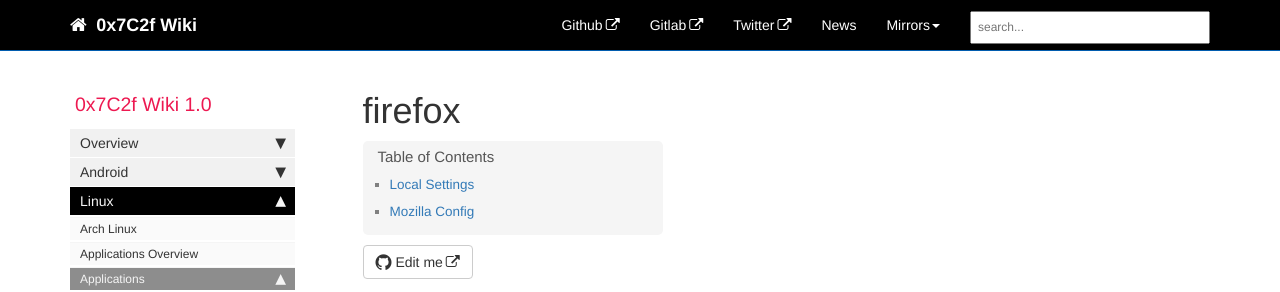
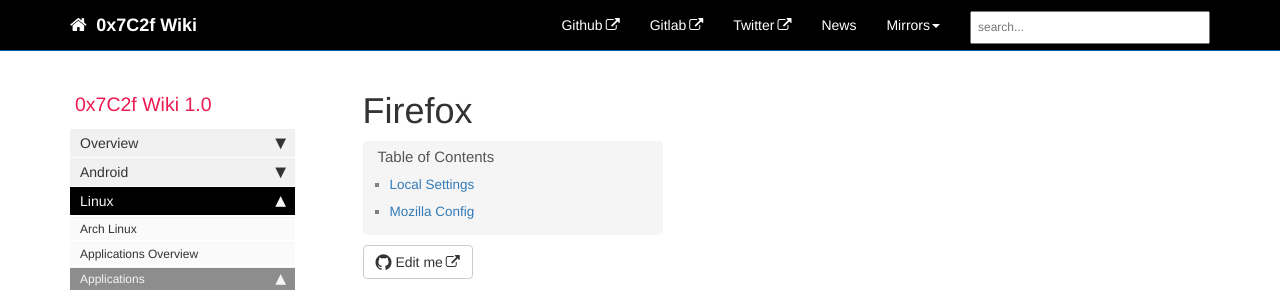
Before and after one commit to 0x7C2f/0x7C2f.github.io, a Jekyll site: the page built from pages/mydoc/dotfiles/firefox.md, in a window 1280 px wide. Shown: the top 292 px of the page. Built offline with Jekyll 4.4.1, drawn with Linux system fonts in a browser that asks for light colours; comment, search, counter and statistics services are not loaded.

Commit message:
modified files

```diff
--- a/pages/mydoc/dotfiles/firefox.md
+++ b/pages/mydoc/dotfiles/firefox.md
@@ -1,5 +1,5 @@
 ---
-title: firefox
+title: Firefox
 tags: firefox
 keywords: firefox
 last_updated: July 18, 2022
```
